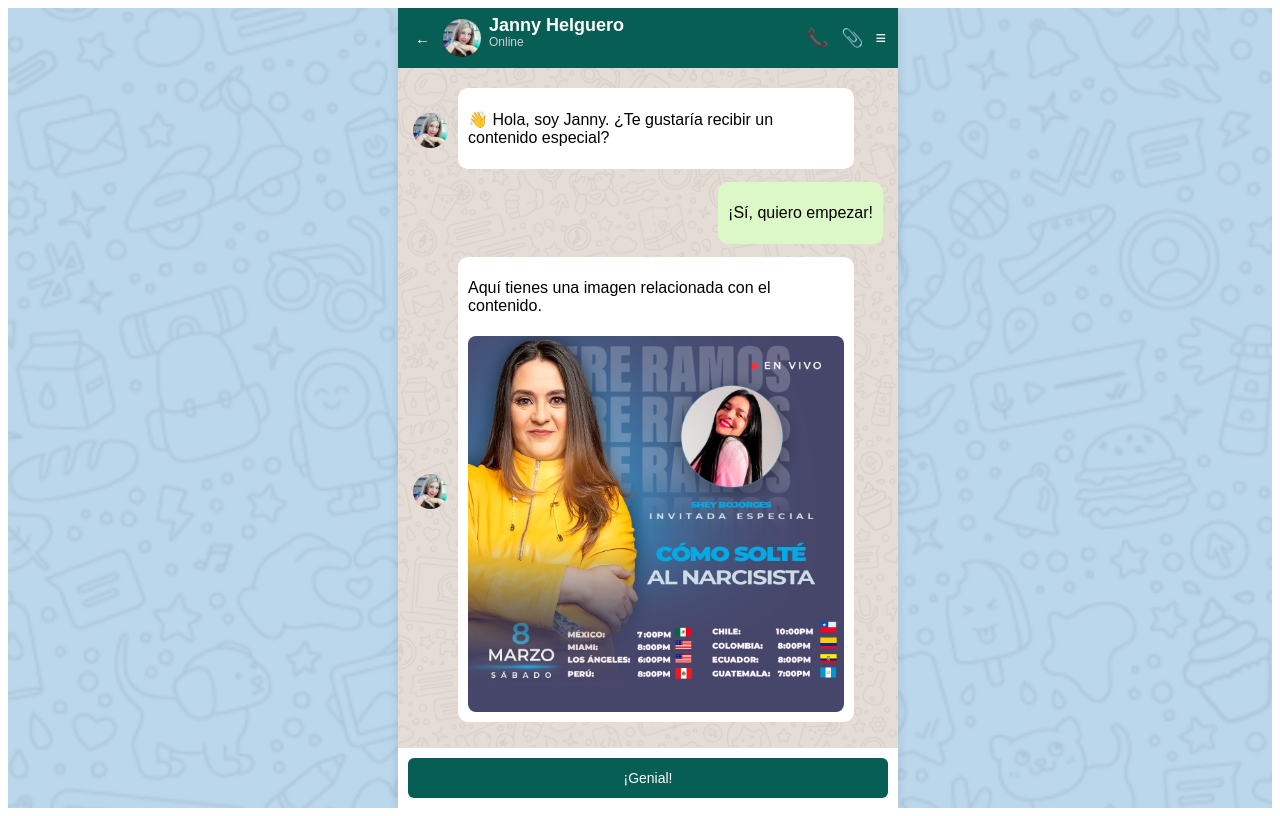
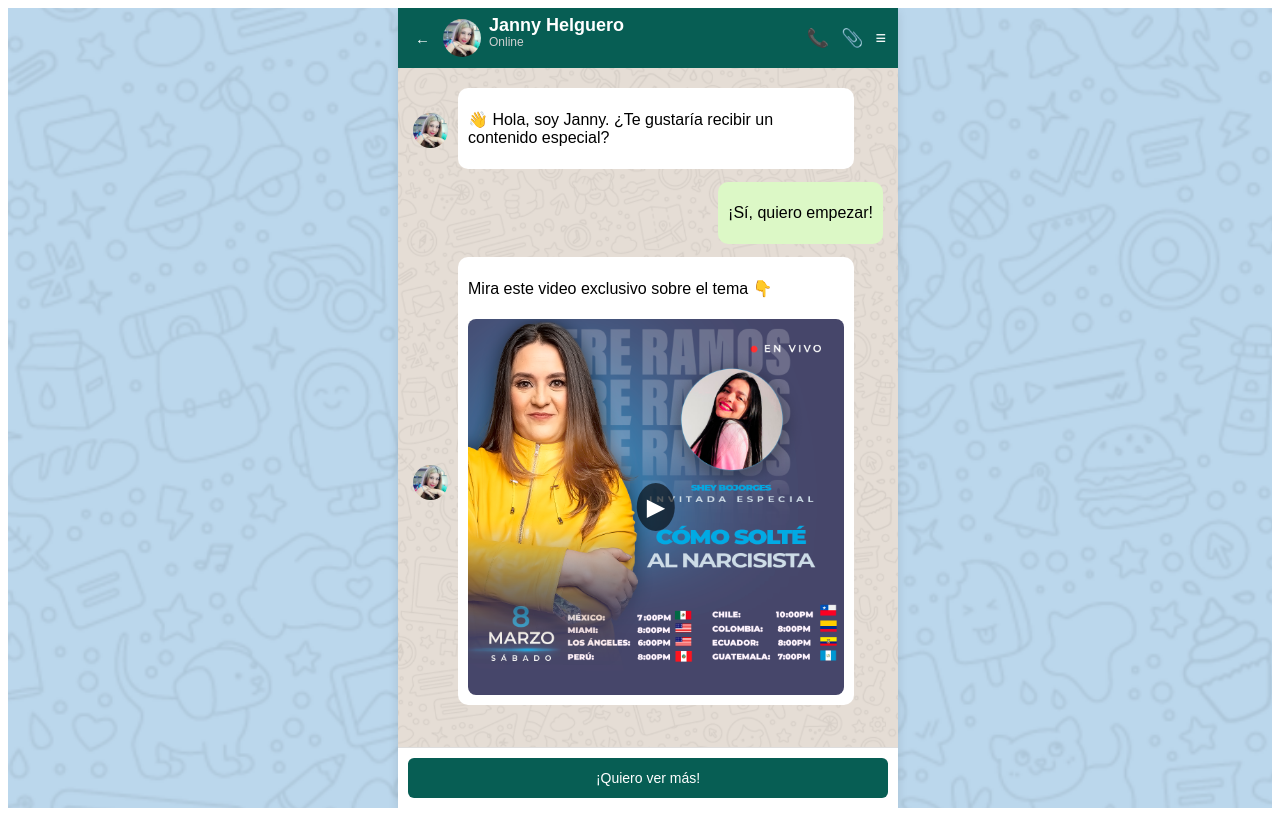
Before and after one commit to soyjavierquiroz/whatsapp-fake-funnel, a Next.js app in the folder frontend/: page / in a window 1280 px wide. Both pictures are taken after a click on the button "¡Sí, quiero empezar!". Built offline with nearby package versions, Linux system fonts and the light colour scheme.

Commit message:
🚀 Actualización: Soporte para videos, sonidos, y formulario en chatbot

```diff
--- a/frontend/components/ChatBody.js
+++ b/frontend/components/ChatBody.js
@@ -2,10 +2,9 @@ import MessageBubble from "./MessageBubble";
 import styles from "../styles/Chatbot.module.css";
 import { useEffect, useRef } from "react";
 
-export default function ChatBody({ messages, avatar }) {
+export default function ChatBody({ messages, avatar, onOpenVideo }) {
   const chatBodyRef = useRef(null);
 
-  // 🔹 Hace scroll automático cuando llegan nuevos mensajes
   useEffect(() => {
     if (chatBodyRef.current) {
       chatBodyRef.current.scrollTop = chatBodyRef.current.scrollHeight;
@@ -15,7 +14,12 @@ export default function ChatBody({ messages, avatar }) {
   return (
     <div className={styles.chatBody} ref={chatBodyRef}>
       {messages.map((msg, index) => (
-        <MessageBubble key={index} message={msg} avatar={avatar} />
+        <MessageBubble
+          key={index}
+          message={msg}
+          avatar={avatar}
+          onOpenVideo={onOpenVideo}
+        />
       ))}
     </div>
   );
--- a/frontend/components/Chatbot.js
+++ b/frontend/components/Chatbot.js
@@ -3,12 +3,13 @@ import conversations from "../data/conversation";
 import ChatHeader from "./ChatHeader";
 import ChatBody from "./ChatBody";
 import ChatFooter from "./ChatFooter";
+import VideoModal from "./VideoModal";
+import UserForm from "./UserForm";
 import SoundPlayer from "./SoundPlayer";
-import UserForm from "./UserForm"; // ✅ Importamos el nuevo formulario
 import styles from "../styles/Chatbot.module.css";
 
 export default function Chatbot() {
-  const conversationId = "janny-helguero"; // Se puede cambiar dinámicamente en el futuro
+  const conversationId = "janny-helguero";
   const conversation = conversations[conversationId];
 
   const [messages, setMessages] = useState([
@@ -16,71 +17,90 @@ export default function Chatbot() {
   ]);
 
   const [currentStep, setCurrentStep] = useState(0);
-  const [showForm, setShowForm] = useState(false); // ✅ Estado para mostrar el formulario
+  const [showForm, setShowForm] = useState(false); // 🔹 Estado para el formulario
   const chatBodyRef = useRef(null);
+
+  const [videoUrl, setVideoUrl] = useState(null);
 
   useEffect(() => {
     if (chatBodyRef.current) {
       chatBodyRef.current.scrollTop = chatBodyRef.current.scrollHeight;
     }
-  }, [messages]); // Hace scroll automático cuando se actualizan los mensajes
+  }, [messages]);
 
   const handleOptionClick = (text, nextStep) => {
     const step = Number(nextStep);
     if (isNaN(step) || step < 0) return console.error("🚨 ERROR: nextStep no es válido.");
 
-    SoundPlayer("sent"); // Reproduce sonido de mensaje enviado
+    SoundPlayer("sent"); // 🔹 Sonido de mensaje enviado
     setMessages(prev => [...prev, { text, sender: "user" }]);
-    setCurrentStep(null); // Oculta botones
-
-    // ✅ Mostrar formulario si estamos en el paso de captura de datos
-    if (step === 2) {
-      setTimeout(() => setShowForm(true), 1000);
-      return;
-    }
+    setCurrentStep(null);
 
     setTimeout(() => {
-      setMessages(prev => [...prev, { sender: "bot", typing: true }]); // Simula "escribiendo..."
+      setMessages(prev => [...prev, { sender: "bot", typing: true }]);
 
       setTimeout(() => {
         const nextMessage = conversation.messages[step];
-        if (!nextMessage || (!nextMessage.text && !nextMessage.image)) {
+        if (!nextMessage) {
           return console.error("🚨 ERROR: No se encontró un mensaje.");
         }
 
-        SoundPlayer("received"); // Reproduce sonido de mensaje recibido
+        SoundPlayer("received"); // 🔹 Sonido de mensaje recibido
+
         setMessages(prev => prev.filter(msg => !msg.typing));
         setMessages(prev => [
           ...prev,
-          { text: nextMessage.text || "", image: nextMessage.image || null, sender: "bot", options: nextMessage.options || [] }
+          {
+            text: nextMessage.text || "",
+            image: nextMessage.image || null,
+            videoThumbnail: nextMessage.videoThumbnail || null,
+            videoMobile: nextMessage.videoMobile || null,
+            videoDesktop: nextMessage.videoDesktop || null,
+            sender: "bot",
+            options: nextMessage.options || [],
+            form: nextMessage.form || false
+          }
         ]);
 
-        if (nextMessage.options && nextMessage.options.length > 0) setCurrentStep(step);
+        if (nextMessage.form) {
+          console.log("📋 Mostrando formulario...");
+          setShowForm(true);
+        }
+
+        if (nextMessage.options && nextMessage.options.length > 0) {
+          setCurrentStep(step);
+        }
       }, 2000);
     }, 500);
   };
 
-  // ✅ Manejo del envío del formulario
-  const handleFormSubmit = (formData) => {
-    console.log("Datos capturados:", formData);
-    setShowForm(false);
-    // Aquí podríamos enviar los datos a una API
+  const openVideoModal = (url) => {
+    setVideoUrl(url);
+  };
+
+  const closeVideoModal = () => {
+    setVideoUrl(null);
   };
 
   return (
     <div className={styles.chatWrapper}>
       <div className={styles.chatContainer}>
         <ChatHeader avatar={conversation.avatar} name={conversation.name} />
-        {/* ✅ Si showForm está activo, mostramos el formulario en lugar del chat */}
-        {showForm ? (
-          <UserForm onSubmit={handleFormSubmit} />
-        ) : (
-          <>
-            <ChatBody messages={messages} chatBodyRef={chatBodyRef} avatar={conversation.avatar} />
-            <ChatFooter options={currentStep !== null ? conversation.messages[currentStep]?.options : []} onOptionClick={handleOptionClick} />
-          </>
-        )}
+        <ChatBody
+          messages={messages}
+          chatBodyRef={chatBodyRef}
+          avatar={conversation.avatar}
+          onOpenVideo={openVideoModal}
+        />
+        <ChatFooter
+          options={currentStep !== null ? conversation.messages[currentStep]?.options : []}
+          onOptionClick={handleOptionClick}
+        />
+
+        {showForm && <UserForm onSubmit={(data) => console.log("Formulario enviado:", data)} />}
       </div>
+
+      {videoUrl && <VideoModal videoUrl={videoUrl} onClose={closeVideoModal} />}
     </div>
   );
 }
--- a/frontend/components/MessageBubble.js
+++ b/frontend/components/MessageBubble.js
@@ -1,9 +1,24 @@
+import { useState, useEffect } from "react";
 import styles from "../styles/Chatbot.module.css";
+import VideoModal from "./VideoModal";
 
 export default function MessageBubble({ message, avatar }) {
+  const [showVideo, setShowVideo] = useState(false);
+  const [videoUrl, setVideoUrl] = useState("");
+
+  const isMobile = /iPhone|iPad|Android/i.test(navigator.userAgent);
+
+  useEffect(() => {
+    if (showVideo) {
+      setVideoUrl(isMobile ? message.videoMobile : message.videoDesktop);
+    }
+  }, [showVideo, message.videoMobile, message.videoDesktop, isMobile]);
+
   return (
+    <>
       <div className={`${styles.messageWrapper} ${styles[message.sender]}`}>
         {message.sender === "bot" && <img src={avatar} alt="Avatar" className={styles.avatarMsg} />}
+
         <div className={`${styles.chatBubble} ${styles[message.sender]}`}>
           {message.typing ? (
             <div className={styles.typingIndicator}>
@@ -12,10 +27,23 @@ export default function MessageBubble({ message, avatar }) {
           ) : (
             <>
               {message.text && <p>{message.text}</p>}
-            {message.image && <img src={message.image} alt="Imagen" className={styles.chatImage} />}
+
+              {message.image && !message.videoMobile && !message.videoDesktop && (
+                <img src={message.image} alt="Imagen" className={styles.chatImage} />
+              )}
+
+              {message.videoThumbnail && message.videoMobile && message.videoDesktop && (
+                <div className={styles.videoThumbnail} onClick={() => setShowVideo(true)}>
+                  <img src={message.videoThumbnail} alt="Miniatura del video" className={styles.chatImage} />
+                  <button className={styles.videoPlayButton}>▶</button>
+                </div>
+              )}
             </>
           )}
         </div>
       </div>
+
+      {showVideo && <VideoModal videoUrl={videoUrl} onClose={() => setShowVideo(false)} />}
+    </>
   );
 }
--- /dev/null
+++ b/frontend/components/VideoModal.js
@@ -0,0 +1,18 @@
+import styles from "../styles/VideoModal.module.css";
+
+export default function VideoModal({ videoUrl, onClose }) {
+  return (
+    <div className={styles.overlay} onClick={onClose}>
+      <div className={styles.modalContainer} onClick={(e) => e.stopPropagation()}>
+        <button className={styles.closeButton} onClick={onClose}>✖</button>
+        <iframe
+          className={styles.videoFrame}
+          src={videoUrl}
+          title="Video"
+          allow="autoplay; fullscreen"
+          allowFullScreen
+        ></iframe>
+      </div>
+    </div>
+  );
+}
--- a/frontend/data/conversation.js
+++ b/frontend/data/conversation.js
@@ -8,38 +8,19 @@ const conversations = {
         options: [{ text: "¡Sí, quiero empezar!", next: 1 }]
       },
       {
-        text: "Aquí tienes una imagen relacionada con el contenido.",
-        image: "/images/example.jpg", // 📌 Asegúrate de que la ruta de la imagen sea correcta
-        options: [{ text: "¡Genial!", next: 2 }]
+        text: "Mira este video exclusivo sobre el tema 👇",
+        videoThumbnail: "/images/video-thumbnail.jpg",
+        videoMobile: "https://www.youtube.com/embed/du2unbKhtZo",
+        videoDesktop: "https://www.youtube.com/embed/du2unbKhtZo",
+        options: [{ text: "¡Quiero ver más!", next: 2 }]
       },
       {
         text: "¿Te gustaría recibir más información?",
-        options: [
-          { text: "Sí, quiero saber más", next: 3 },
-          { text: "No, gracias", next: 4 }
-        ]
-      }
-    ]
-  },
-
-  "dr-maria": {
-    name: "Dra. Maria",
-    avatar: "/avatars/maria.png",
-    messages: [
-      {
-        text: "👋 Hola, soy la Dra. Maria. ¿Por qué necesitas recetas sin gluten?",
-        options: [
-          { text: "Intolerancia al gluten", next: 1 },
-          { text: "Mejor alimentación", next: 2 }
-        ]
+        options: [{ text: "Sí, quiero saber más", next: 3 }, { text: "No, gracias", next: 4 }]
       },
       {
-        text: "Perfecto... Sé exactamente cómo te sientes.",
-        options: [{ text: "¡Continuar!", next: 3 }]
-      },
-      {
-        text: "Esa frustración de no poder disfrutar lo que otros comen sin preocuparte por el gluten o el azúcar No existirá más.",
-        options: [{ text: "Quiero saber más", next: 4 }]
+        text: "Déjame tus datos en el formulario 📋",
+        form: true
       }
     ]
   }
--- a/frontend/styles/Chatbot.module.css
+++ b/frontend/styles/Chatbot.module.css
@@ -231,3 +231,25 @@
     padding: 10px;
   }
 }
+
+/* 🔹 Contenedor de la miniatura del video */
+.videoThumbnail {
+  position: relative;
+  cursor: pointer;
+  display: inline-block;
+}
+
+/* 🔹 Botón de "play" sobre la miniatura */
+.videoPlayButton {
+  position: absolute;
+  top: 50%;
+  left: 50%;
+  transform: translate(-50%, -50%);
+  background: rgba(0, 0, 0, 0.6);
+  color: white;
+  font-size: 24px;
+  padding: 10px;
+  border: none;
+  border-radius: 50%;
+  cursor: pointer;
+}
--- /dev/null
+++ b/frontend/styles/VideoModal.module.css
@@ -0,0 +1,58 @@
+/* 🔹 Fondo oscuro semi-transparente */
+.overlay {
+  position: fixed;
+  top: 0;
+  left: 0;
+  width: 100vw;
+  height: 100vh;
+  background: rgba(0, 0, 0, 0.7);
+  display: flex;
+  justify-content: center;
+  align-items: center;
+  z-index: 1000;
+}
+
+/* 🔹 Contenedor del modal */
+.modalContainer {
+  position: relative;
+  background: black;
+  padding: 10px;
+  border-radius: 8px;
+  width: 90%;
+  max-width: 600px;
+  text-align: center;
+  box-shadow: 0px 4px 10px rgba(0, 0, 0, 0.3);
+}
+
+/* 🔹 Botón de cierre */
+.closeButton {
+  position: absolute;
+  top: 10px;
+  right: 15px;
+  font-size: 18px;
+  color: white;
+  background: transparent;
+  border: none;
+  cursor: pointer;
+}
+
+/* 🔹 Ajuste del video */
+.videoFrame {
+  width: 100%;
+  height: 350px;
+  border: none;
+  border-radius: 5px;
+}
+
+/* 🔹 Pantalla completa en móviles */
+@media (max-width: 768px) {
+  .modalContainer {
+      width: 100%;
+      height: 100vh;
+      border-radius: 0;
+  }
+
+  .videoFrame {
+      height: 100%;
+  }
+}
```
Also changed, not shown: frontend/public/images/video-thumbnail.jpg (renamed from frontend/public/images/example.jpg), frontend/public/images/video.jpg (added). Lines whose indentation alone changed are shown as unchanged.
